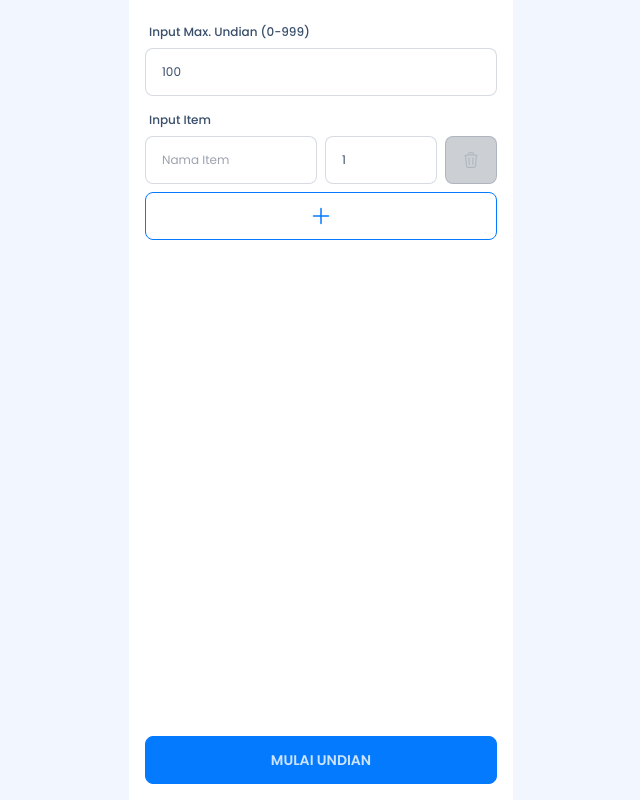
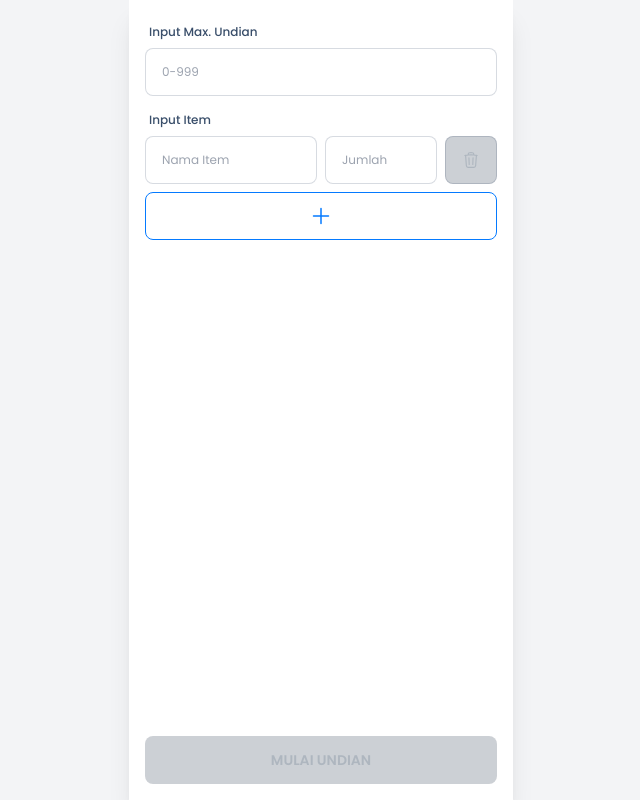
Before and after one commit to alimtegar/lottery, a React (Vite) app: page / in a window 1280 px wide. Shown: the whole page, without its empty margins (319-959 px from the left). Built offline with nearby package versions, Linux system fonts and the light colour scheme.

Commit message:
Update draw lottery function

```diff
--- a/package.json
+++ b/package.json
@@ -13,7 +13,6 @@
     "localforage": "^1.10.0",
     "match-sorter": "^6.3.1",
     "react": "^18.2.0",
-    "react-card-flip": "^1.2.0",
     "react-dom": "^18.2.0",
     "react-router-dom": "^6.6.1",
     "sort-by": "^1.2.0",
--- a/src/App.tsx
+++ b/src/App.tsx
@@ -6,8 +6,8 @@ import Item from './types/Item';
 import Result from './types/Result';
 
 const App = () => {
-	const [range, setRange] = useState(100);
-	const [items, setItems] = useState<Item[]>([{ id: Math.random(), title: '', n: 1 }]);
+	const [range, setRange] = useState<number | null>(null);
+	const [items, setItems] = useState<Item[]>([{ id: Math.random(), title: '', n: null }]);
 
 	const handleItemChange = (id: number, e: React.ChangeEvent<HTMLInputElement>) => {
 		const changedItems = items.map((item) => {
@@ -22,51 +22,27 @@ const App = () => {
 
 	const addItem = () => setItems([
 		...items,
-		{ id: Math.random(), title: '', n: 1 },
+		{ id: Math.random(), title: '', n: null },
 	]);
 
 	const removeItem = (id: number) => setItems(items.filter((item) => item.id !== id));
-
-	const generateUniqueNumbers = (min: number, max: number, count: number): number[] => {
-		// create an empty array to store the unique numbers
-		const uniqueNumbers: number[] = [];
-
-		// keep generating random numbers until we have the desired number of unique numbers
-		while (uniqueNumbers.length < count) {
-			// generate a random number within the specified range
-			const randomNumber = Math.floor(Math.random() * (max - min + 1)) + min;
-
-			// check if the random number is already in the array
-			if (!uniqueNumbers.includes(randomNumber)) {
-				// if it's not, add it to the array
-				uniqueNumbers.push(randomNumber);
-			}
-		}
-
-		// return the array of unique numbers
-		return uniqueNumbers;
-	}
-
-	const drawLotteryNumbers = (range: number, _items: Item[]) => {
-		const count = _items.reduce((total, item) => total + item.n, 0);
-		const uniqueNumbers = generateUniqueNumbers(1, range, count);
-
-		const _results: Result[] = _items.map((item) => ({
-			item: item,
-			lotteryNumbers: uniqueNumbers.splice(0, item.n),
-		}));
-
-		return _results;
-	}
 
 	return (
 		<form className="w-full h-full">
 			<div className="flex flex-col h-full">
 				<div className="form-control w-full mb-2">
 					<label className="label">
-						<span className="label-text font-medium text-xs">Input Max. Undian (0-999)</span>
+						<span className="label-text font-medium text-xs">Input Max. Undian</span>
 					</label>
-					<input type="number" onChange={(e) => setRange(+e.target.value)} value={range} min="1" placeholder="0-999" className="input input-bordered w-full text-xs" />
+					<input
+						type="number"
+						name="range"
+						placeholder="0-999"
+						min="1"
+						className="input input-bordered w-full text-xs"
+						value={range ? +range : ''}
+						onChange={(e) => setRange(+e.target.value)}
+					/>
 				</div>
 				<div className="form-control w-full mb-2">
 					<label className="label">
@@ -75,8 +51,24 @@ const App = () => {
 					<div className="grid grid-cols-6 gap-2">
 						{items.map((item, i) => (
 							<React.Fragment key={item.id}>
-								<input type="text" onChange={(e) => handleItemChange(item.id, e)} value={item.title} name="title" placeholder="Nama Item" className="input input-bordered w-full text-xs col-span-3" />
-								<input type="number" onChange={(e) => handleItemChange(item.id, e)} value={item.n} name="n" min="1" placeholder="0" className="input input-bordered w-full text-xs col-span-2" />
+								<input
+									type="text"
+									name="title"
+									placeholder="Nama Item"
+									className="input input-bordered w-full text-xs col-span-3"
+									value={item.title}
+									onChange={(e) => handleItemChange(item.id, e)}
+								/>
+								<input
+									type="number"
+									name="n"
+									placeholder="Jumlah"
+									min="1"
+									className="input input-bordered w-full text-xs col-span-2"
+									value={item.n ? +item.n : ''}
+									onChange={(e) => handleItemChange(item.id, e)}
+								/>
+
 								{items.length > 1 ? (
 									<button type="button" onClick={() => removeItem(item.id)} className="btn btn-outline btn-error">
 										<svg xmlns="http://www.w3.org/2000/svg" fill="none" viewBox="0 0 24 24" strokeWidth={1.5} stroke="currentColor" className="w-6 h-6">
@@ -102,11 +94,20 @@ const App = () => {
 					</button>
 				</div>
 				<div className="form-control w-full mt-auto">
-					<Link to="/results" state={{ results: range && drawLotteryNumbers(+range, items) }}>
-						<button className="btn btn-primary w-full">
+					{(
+						range &&
+						items.every((item) => item.title && item.n && item.n > 0)
+					) ? (
+						<Link to="/results" state={{ range, items }}>
+							<button type="button" className="btn btn-primary w-full">
+								MULAI UNDIAN
+							</button>
+						</Link>
+					) : (
+						<button type="button" className="btn btn-primary w-full" disabled>
 							MULAI UNDIAN
 						</button>
-					</Link>
+					)}
 				</div>
 			</div>
 		</form>
--- a/src/Results.tsx
+++ b/src/Results.tsx
@@ -1,16 +1,39 @@
-import { useState } from 'react';
+import { useEffect, useState } from 'react';
 import { useLocation } from 'react-router-dom';
 import * as XLSX from 'xlsx';
 
 // Types
+import Item from './types/Item';
 import Result from './types/Result';
 
 const Results = () => {
     const location = useLocation();
-    const results: Result[] = location.state?.results;
+    const range: number = location.state?.range;
+    const items: Item[] = location.state?.items;
 
     const [activeTabI, setActiveTabI] = useState(0);
-    // const [excelData, setExcelData] = useState<(string | number)[][]>();
+    const [results, setResults] = useState<Result[]>([]);
+
+    function generateUniqueNumbers(min: number, max: number, count: number): number[] {
+        let numbers = new Set<number>();
+        while (numbers.size < count) {
+            numbers.add(Math.floor(Math.random() * (max - min + 1)) + min);
+        }
+        return Array.from(numbers);
+    }
+
+    const drawLotteryNumbers = (range: number, _items: Item[]) => {
+        const count = _items.reduce((total, item) => total + (item.n ? +item.n : 0), 0);
+        let uniqueNumbers = generateUniqueNumbers(1, range, count);
+
+        const _results: Result[] = _items.map((item) => ({
+            item: item,
+            lotteryNumbers: uniqueNumbers.splice(0, (item.n ? +item.n : 0)),
+        }));
+
+        setResults(_results);
+    }
+
 
     const resultsToExcelData = (_results: Result[]) => {
         // create the 2D array
@@ -49,6 +72,8 @@ const Results = () => {
         XLSX.writeFile(wb, 'Undian.xlsx');
     }
 
+    useEffect(() => drawLotteryNumbers(range, items), []);
+
     return (
         <form className="w-full h-full">
             <div className="flex flex-col h-full">
@@ -64,7 +89,7 @@ const Results = () => {
                     ))}
                 </div>
 
-                <div className="grid grid-cols-2 gap-2">
+                <div className="grid grid-cols-2 gap-2 mb-4">
                     {results?.length && results[activeTabI].lotteryNumbers.map((lotteryNumber) => (
                         <div className="font-bold text-2xl text-center px-4 py-8 border rounded" key={lotteryNumber}>
                             {lotteryNumber}
--- a/src/components/Layout.tsx
+++ b/src/components/Layout.tsx
@@ -3,8 +3,8 @@ type Props = {
 }
 
 const Layout = ({children}: Props) => (
-    <div className="bg-base-200 flex justify-center">
-        <div className="flex flex-col bg-white w-96 min-h-screen p-4 prose">
+    <div className="bg-gray-100 flex justify-center">
+        <div className="flex flex-col bg-white w-full sm:w-96 min-h-screen p-4 shadow-xl">
             {children}
         </div>
     </div>
--- a/src/types/Item.tsx
+++ b/src/types/Item.tsx
@@ -1,7 +1,7 @@
 type Item = {
 	id: number,
 	title: string,
-	n: number,
+	n: number | null,
 };
 
 export default Item;
```
Also changed, not shown: 1 other file (tests, documents, lock files or other folders).
